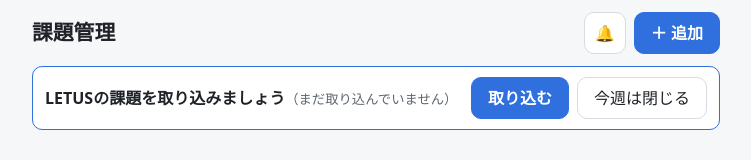
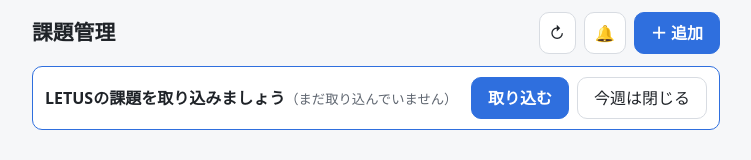
Before and after one commit to soramiki/letus-app, a React (Vite) app: page / in a window 1280 px wide. Shown: the top 160 px of the page, without its empty margins (264-1015 px from the left). Built offline with nearby package versions, Linux system fonts and the light colour scheme.

Commit message:
右上に再読み込みボタンを追加（新しい版があれば入れ替えてから読み込み直す）
Co-Authored-By: Claude Opus 5.5 <noreply@anthropic.com>

```diff
--- a/src/App.jsx
+++ b/src/App.jsx
@@ -17,6 +17,7 @@ import {
   shouldRemind,
   startOfWeek,
 } from './utils/importReminder.js'
+import { reloadApp } from './utils/reloadApp.js'
 import { getSubjectColors } from './utils/subjectColors.js'
 
 function App() {
@@ -42,6 +43,14 @@ function App() {
   // 通知の設定の小窓が開いているか
   const [isNotificationOpen, setIsNotificationOpen] = useState(false)
   const closeNotification = useCallback(() => setIsNotificationOpen(false), [])
+
+  // 再読み込み中か（ボタンを回して、2回押されないようにする）
+  const [isReloading, setIsReloading] = useState(false)
+
+  function handleReload() {
+    setIsReloading(true)
+    reloadApp()
+  }
 
   // 一覧の検索・絞り込み・並び替えの条件（ホームとの行き来では残す。開き直すと初期値に戻る）
   const [conditions, setConditions] = useState(DEFAULT_CONDITIONS)
@@ -126,6 +135,18 @@ function App() {
           <button
             type="button"
             className="button icon-button"
+            onClick={handleReload}
+            disabled={isReloading}
+            aria-label="再読み込み"
+            title="再読み込み"
+          >
+            <span className={isReloading ? 'spin' : undefined} aria-hidden="true">
+              ↻
+            </span>
+          </button>
+          <button
+            type="button"
+            className="button icon-button"
             onClick={() => setIsNotificationOpen(true)}
             aria-label="毎朝の通知の設定"
             title="毎朝の通知の設定"
--- a/src/index.css
+++ b/src/index.css
@@ -961,10 +961,22 @@ select {
   gap: 8px;
 }
 
-/* ===== 通知の設定 ===== */
+/* ===== 通知の設定・再読み込み ===== */
 .icon-button {
   padding: 8px 10px;
   line-height: 1;
+}
+
+/* 再読み込み中は、↻ をくるくる回す */
+.spin {
+  display: inline-block;
+  animation: spin 0.8s linear infinite;
+}
+
+@keyframes spin {
+  to {
+    transform: rotate(360deg);
+  }
 }
 
 .notice-text {
--- /dev/null
+++ b/src/utils/reloadApp.js
@@ -0,0 +1,22 @@
+// アプリを読み込み直す
+// ホーム画面から開いたアプリには、ブラウザの再読み込みボタンがないので、そのかわりに使う。
+// 新しい版が公開されていれば、それに入れ替えてから読み込み直す（課題のデータはそのまま）
+export async function reloadApp() {
+  try {
+    const registration = await navigator.serviceWorker?.getRegistration()
+    if (registration) {
+      // 新しい版があるか確かめる
+      await registration.update()
+      // 新しい版を入れている最中なら、入れ替わるまで待つ（長くても3秒）
+      if (registration.installing || registration.waiting) {
+        await new Promise((resolve) => {
+          navigator.serviceWorker.addEventListener('controllerchange', resolve, { once: true })
+          setTimeout(resolve, 3000)
+        })
+      }
+    }
+  } catch {
+    // 確かめられなくても、読み込み直しはする
+  }
+  window.location.reload()
+}
```
Also changed, not shown: 1 other file (tests, documents, lock files or other folders).
